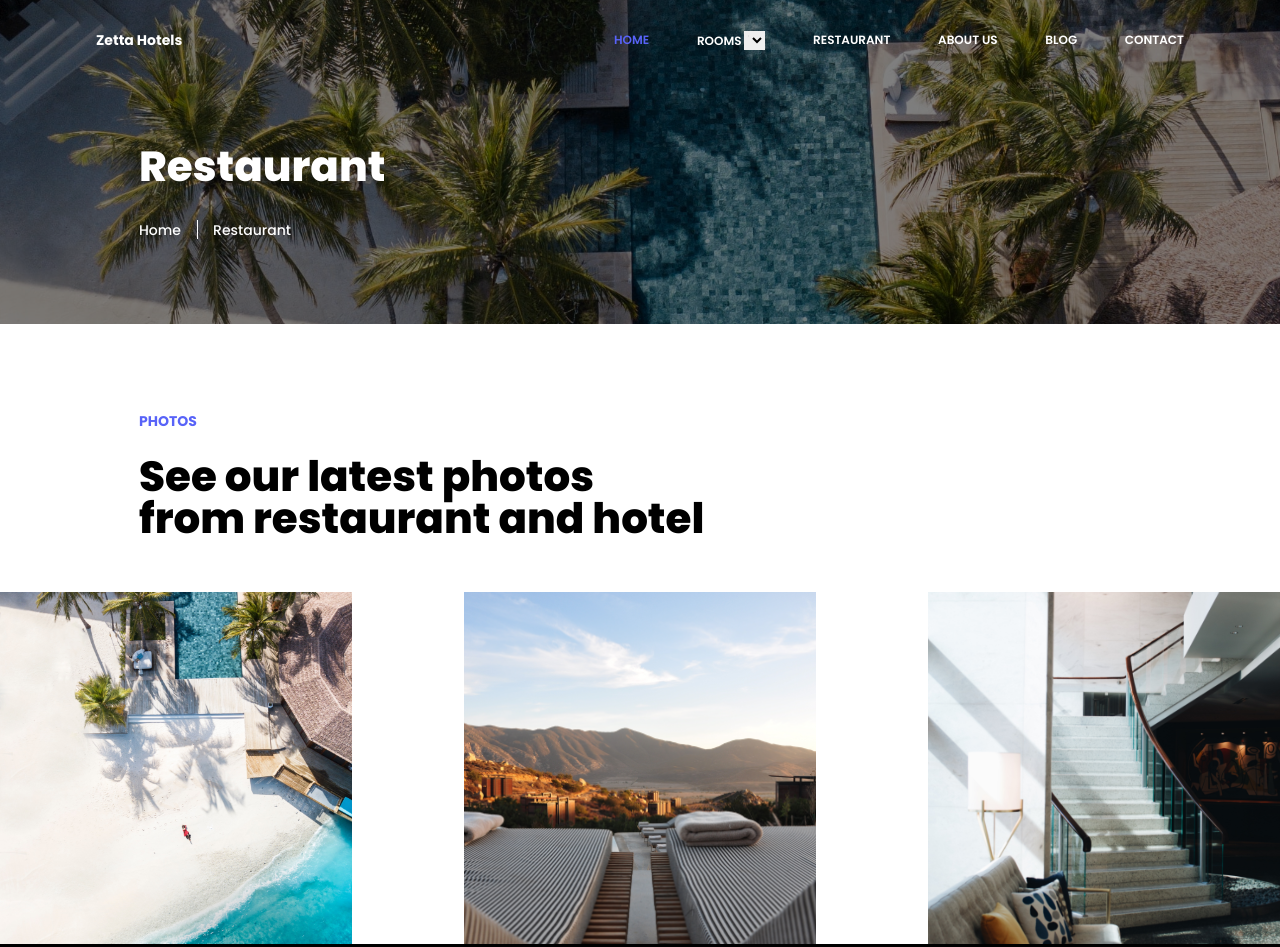
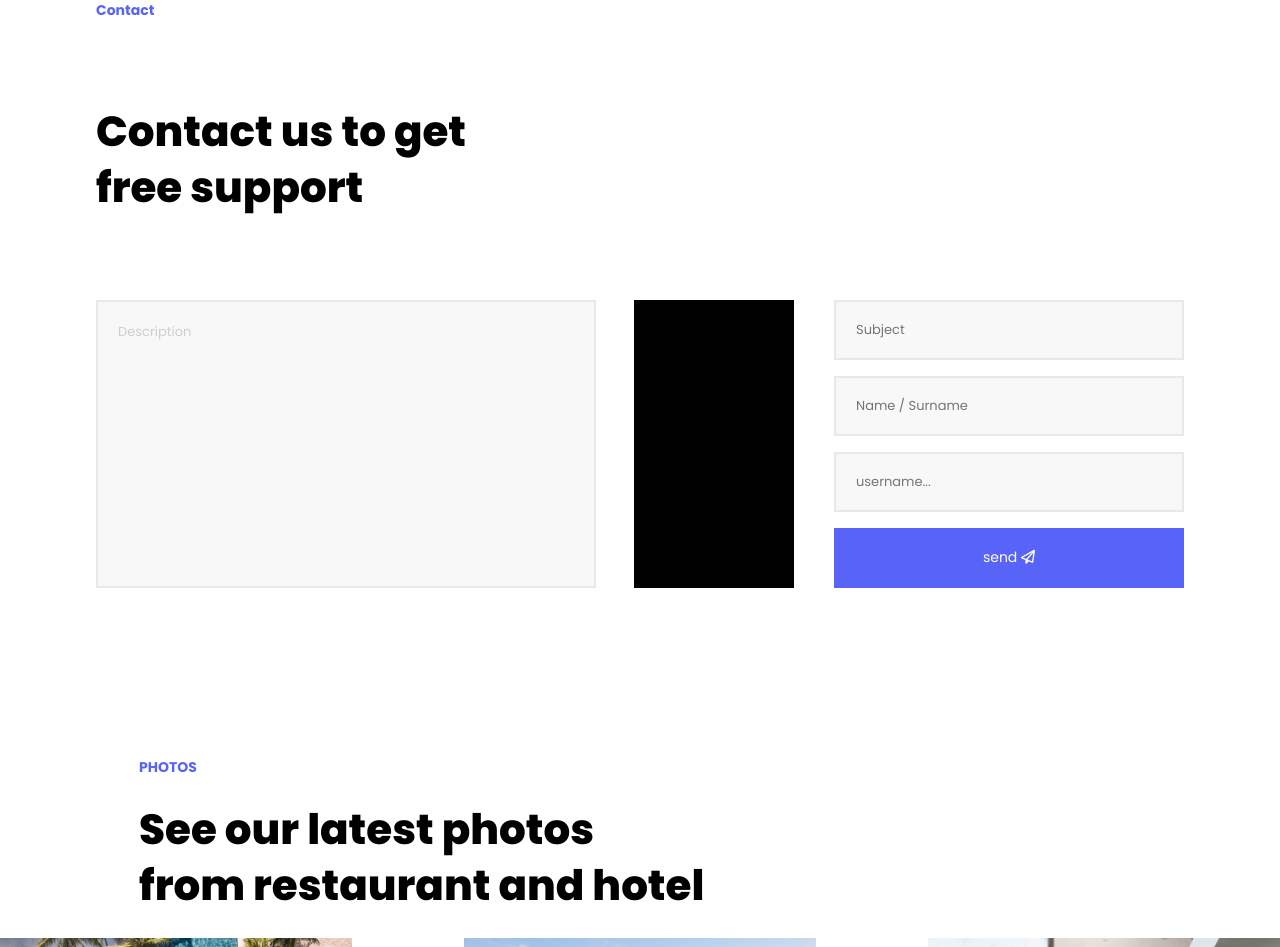
Before and after one commit to Purcela/lesson11-davaleba, a plain HTML site: page contact.html in a window 1280 px wide. Shown: the top 947 px of the page. Drawn offline with Linux system fonts and the light colour scheme.

Commit message:
add section1 + section2

```diff
--- a/contact.html
+++ b/contact.html
@@ -16,10 +16,10 @@
         <link rel="stylesheet" type="text/css" href="css/responsive-1200.css">
         <link rel="stylesheet" type="text/css" href="css/responsive-770.css">
         <link rel="stylesheet" type="text/css" href="css/responsive-480.css">
-        <title> lisson_11_restaurant </title>
+        <title> lisson_11_contact </title>
     </head>
 <body>
-    <header class="header">
+    <!-- <header class="header">
         <div class="header-color">
         </div>
         <div class="header-box">
@@ -64,7 +64,43 @@
             </div>
         </div>
     </header>
-    <section class="section4">
+    <section class="contact-section1">
+        <div class="contact-s1-map">
+            <div class="contact-color"></div>
+        </div>
+    </section> -->
+    <section class="contact-section2">
+        <div class="contact-s2-box">
+            <h4> Contact </h4>
+            <h1> Contact us to get free support </h1>
+            <div class="contact-s2-minibox">
+                <div class="contact-s2-description">
+                    <textarea name="text" id="reviwtext" rows="5" placeholder="Description"></textarea>
+                </div>
+                <div class="contact-s2-info">
+                    <div class="contact-s2-accept">
+
+                    </div>
+                    <div class="contact-s2-about">
+                        <div class="contact-s2-label">
+                            <input type="text" id="subject" name="subject" placeholder="Subject" required>
+                        </div>
+                        <div class="contact-s2-label">
+                            <input type="text" id="name/surname" name="name/surname" placeholder="Name / Surname" required>
+                        </div>
+                        <div class="contact-s2-label">
+                            <input type="text" id="user" name="username" placeholder="username..." required>
+                        </div>
+                        <div class="contact-s2-submit">
+                            <button class="contact-s2-button" type="submit" > send <i class="fa-regular fa-paper-plane"></i></button>
+                        </div>
+                    </div>
+                </div>
+            </div>
+            <div></div>
+        </div>
+    </section>
+    <section class="contact-section3">
         <h5> PHOTOS </h5>
         <h1>See our latest photos <br> from restaurant and hotel</h1>
         <div class="s4-img-box">
--- a/css/styles.css
+++ b/css/styles.css
@@ -16,7 +16,7 @@ span { margin-left: 3px;}
     width: 100%;
     height: 100%;
     background-color: black;
-    opacity: 0.5;
+    opacity: 0.6;
     position: absolute;
     z-index: 1;
 }
@@ -100,7 +100,7 @@ span { margin-left: 3px;}
 
 /* s1 */
 
-.section1 {
+.index-section1 {
     max-width: 1366px;
     width: 100%;
     height: 715px;
@@ -201,7 +201,7 @@ span { margin-left: 3px;}
 
 /* s2 */
 
-.section2 {
+.index-section2 {
     max-width: 1366px;
     width: 100%;
     height: 672px;
@@ -221,7 +221,7 @@ span { margin-left: 3px;}
     font-size: 14px;
     color: #5863F8;
 }
-.section2 h1 {
+.index-section2 h1 {
     width: 498px;
     height: 115px;
     font-family: 'Poppins ExtraBold';
@@ -318,7 +318,7 @@ span { margin-left: 3px;}
 
 /* s3 */
 
-.section3 {
+.index-section3 {
     max-width: 1366px;
     height: 190px;
     display: flex;
@@ -377,7 +377,8 @@ span { margin-left: 3px;}
 
 /* s4 */
 
-.section4 {
+.index-section4,
+.contact-section3 {
     max-width: 1366px;
     width: 100%;
     height: 620px;
@@ -386,7 +387,8 @@ span { margin-left: 3px;}
     flex-direction: column;
     justify-content: space-between;
 }
-.section4 h5 {
+.index-section4 h5,
+.contact-section3 h5 {
     width: 58px;
     height: 20px;
     margin-left: 139px;
@@ -394,13 +396,15 @@ span { margin-left: 3px;}
     font-size: 14px;
     color: #5863F8;
 }
-.section4 h1 {
+.index-section4 h1,
+.contact-section3 h1 {
     width: 566px;
     height: 115px;
     margin-left: 139px;
     font-family: 'Poppins ExtraBold';
     font-size: 42px;
     color: #000000;
+    line-height: 56px;
 }
 .s4-img-box {
     width: 100%;
@@ -608,3 +612,153 @@ span { margin-left: 3px;}
     font-size: 14px;
     color: #5863F8;
 }
+
+/* contact */
+/* section1 */
+
+.contact-section1 {
+    max-width: 1366px;
+    width: 100%;
+    height: 386px;
+    display: flex;
+    justify-content: center;
+    align-items: center;
+}
+.contact-s1-map {
+    max-width: 1088px;
+    width: 100%;
+    height: 286px;
+    background-image: url(../img/map.png);
+    background-position: center;
+    background-repeat: no-repeat;
+    background-size: cover;
+    position: relative;
+    z-index: 2;
+}
+.contact-color {
+    width: 100%;
+    height: 100%;
+    background-color: black;
+    opacity: 0.3;
+    position: absolute;
+    z-index: 1;
+}
+
+/* section2 */
+
+.contact-section2 {
+    max-width: 1366px;
+    width: 100%;
+    height: 670px;
+    display: flex;
+    justify-content: center;
+    align-items: center;
+}
+.contact-s2-box {
+    max-width: 1088px;
+    width: 100%;
+    height: 670px;
+    display: flex;
+    flex-direction: column;
+    justify-content: space-between;
+}
+.contact-s2-box h4 {
+    width: 70px;
+    height: 20px;
+    display: flex;
+    align-items: center;
+    font-family: 'Poppins Bold';
+    font-size: 14px;
+    color: #5863F8;
+}
+.contact-s2-box h1 {
+    width: 378px;
+    height: 115px;
+    display: flex;
+    align-items: center;
+    font-family: 'Poppins ExtraBold';
+    font-size: 42px;
+    color: #000000;
+    line-height: 56px;
+}
+.contact-s2-minibox {
+    max-width: 1088px;
+    width: 100%;
+    height: 288px;
+    display: flex;
+    justify-content: space-between;
+}
+.contact-s2-description,
+.contact-s2-description textarea {
+    max-width: 500px;
+    width: 100%;
+    height: 288px;
+}
+.contact-s2-description textarea {
+    resize: none;
+    background-color: #F8F8F8;
+    border: 2px solid #E8E8E8;
+    padding: 20px;
+}
+.contact-s2-description textarea::placeholder {
+    color: #CECECE;
+    font-family: 'Poppins Regular';
+    font-size: 13px;
+}
+.contact-s2-info {
+    max-width: 550px;
+    width: 100%;
+    height: 288px;
+    display: flex;
+    justify-content: space-between;
+}
+.contact-s2-accept {
+    width: 160px;
+    background-color: #000000;
+}
+
+
+
+
+
+
+
+
+
+
+
+
+
+
+
+
+
+
+
+.contact-s2-about {
+    max-width: 350px;
+    width: 100%;
+    height: 288px;
+    display: flex;
+    flex-direction: column;
+    justify-content: space-between;
+}
+.contact-s2-label input {
+    width: 100%;
+    height: 60px;
+    padding-left: 20px;
+    background-color: #F8F8F8;
+    border: 2px solid #E8E8E8;
+    font-family: 'Poppins Regular';
+    font-size: 13px;
+    border-radius: 0;
+}
+.contact-s2-button {
+    width: 100%;
+    height: 60px;
+    background-color: #5863F8;
+    font-family: 'Poppins Regular';
+    font-size: 14px;
+    color: #FFFFFF;
+    border: none;
+}
```
Also changed, not shown: index.html (+4 -4 lines).
